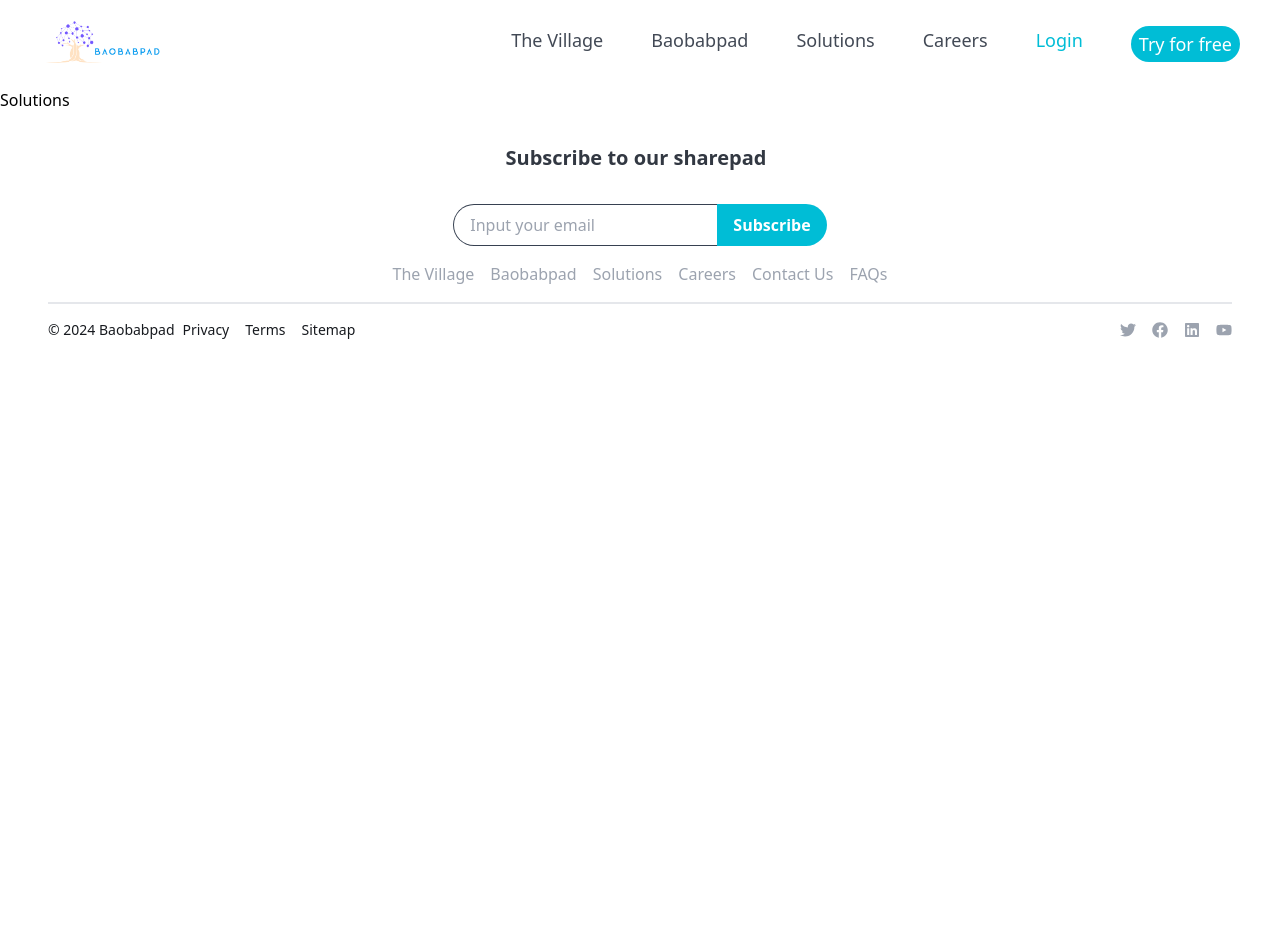
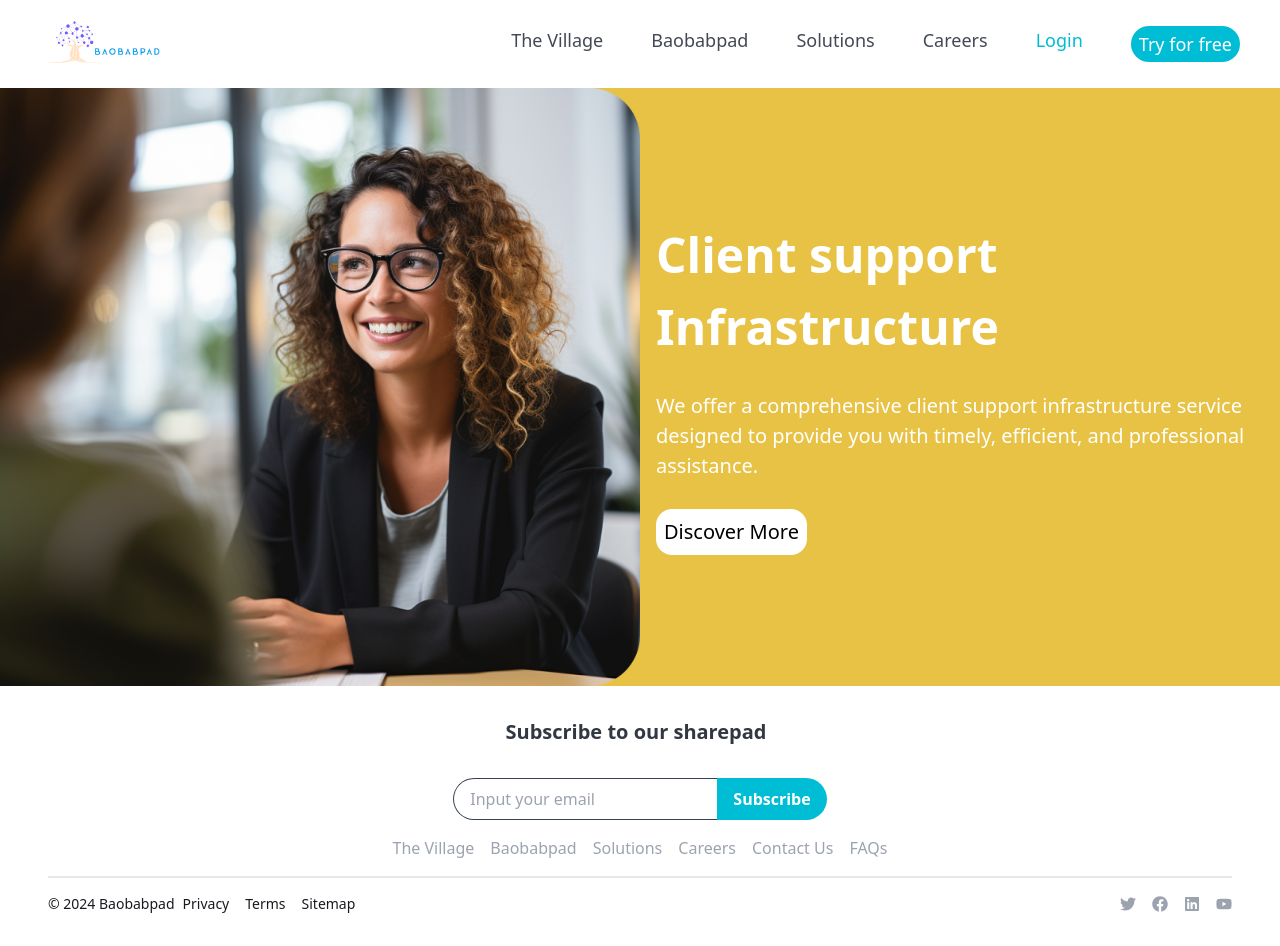
Before and after one commit to baobabpad-pilot/baobabpad_frontend_v0, a Next.js app: page /Solutions in a window 1280 px wide. Before the commit the page ends 800 px from the top, so only its background shows below. Built offline with nearby package versions, Linux system fonts and the light colour scheme.

Commit message:
(feat) worked on the hero section of the solution page

```diff
--- a/src/pages/Solutions.tsx
+++ b/src/pages/Solutions.tsx
@@ -6,7 +6,19 @@ import Layout from "@/components/Layout";
 const Solutions = () => {
   return (
 <Layout>
-  Solutions
+    {/* Start of the Hero section  */}
+ <section className="flex flex-col md:flex-row bg-[#E8C245] flex-wrap">
+  <div className="w-full md:w-[50%] flex justify-center">
+    <img src="/hero-section-solution-image.png" alt="a woman with glasses photo" className="w-full" />
+  </div>
+  <div className="flex flex-col p-4 text-white items-start justify-center gap-y-7 text-[1.25rem] max-w-full md:max-w-[50%]">
+    <span className="text-[3rem] font-semibold">Client support Infrastructure</span>
+    <span>We offer a comprehensive client support infrastructure service designed to provide you with timely, efficient, and professional assistance.</span>
+    <button className="bg-[white] text-black p-2 rounded-[1rem]">Discover More</button>
+  </div>
+</section>
+
+    {/* End of the Hero section */}
 </Layout>
   );
 };
```
Also changed, not shown: public/hero-section-solution-image.png (added).
